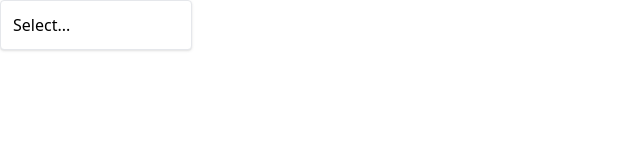
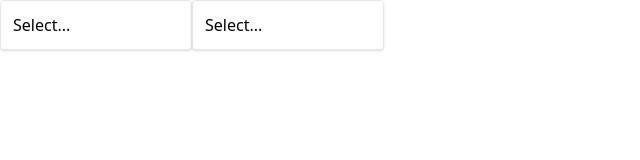
Before and after one commit to matheusFabri/RU-Components, a React (Create React App) app in the folder components/: page / in a window 1280 px wide. Shown: the top 160 px of the page, without its empty margins (0-640 px from the left). Built offline with nearby package versions, Linux system fonts and the light colour scheme.

Commit message:
dropdown component done

```diff
--- a/components/src/App.js
+++ b/components/src/App.js
@@ -24,7 +24,10 @@
   ];
 
   return (
-    <DropDown options={options} value={selection} onChange={handleSelect} />
+    <div className="flex">
+      <DropDown options={options} value={selection} onChange={handleSelect} />
+      <DropDown options={options} value={selection} onChange={handleSelect} />
+    </div>
   );
 }
 
--- a/components/src/components/DropDown.js
+++ b/components/src/components/DropDown.js
@@ -1,7 +1,27 @@
-import { useState } from "react";
+import { useEffect, useRef, useState } from "react";
+import Panel from "./Panel";
 
 function DropDown({ options, value, onChange }) {
   const [isOpen, setIsOpen] = useState(false);
+  const divEl = useRef();
+
+  useEffect(() => {
+    const handler = (event) => {
+      if (!divEl.current) {
+        return;
+      }
+
+      if (!divEl.current.contains(event.target)) {
+        setIsOpen(false);
+      }
+    };
+
+    document.addEventListener("click", handler, true);
+
+    return () => {
+      document.removeEventListener("click", handler);
+    };
+  }, []);
 
   const handleClick = () => {
     setIsOpen(!isOpen);
@@ -27,19 +47,15 @@
   const content = "Select...";
 
   return (
-    <div className="w-48 relative">
-      <div
-        className="flex justify-between items-center cursor-pointer border rounded p-3 shadow bg-white w-full"
+    <div ref={divEl} className="w-48 relative">
+      <Panel
+        className="flex justify-between items-center cursor-pointer"
         onClick={handleClick}
       >
         {" "}
         {value?.label || content}{" "}
-      </div>
-      {isOpen && (
-        <div className="absolute top-full border rounded p-3 shadow bg-white w-full">
-          {renderedOptions}
-        </div>
-      )}
+      </Panel>
+      {isOpen && <Panel className="absolute top-full">{renderedOptions}</Panel>}
     </div>
   );
 }
```
